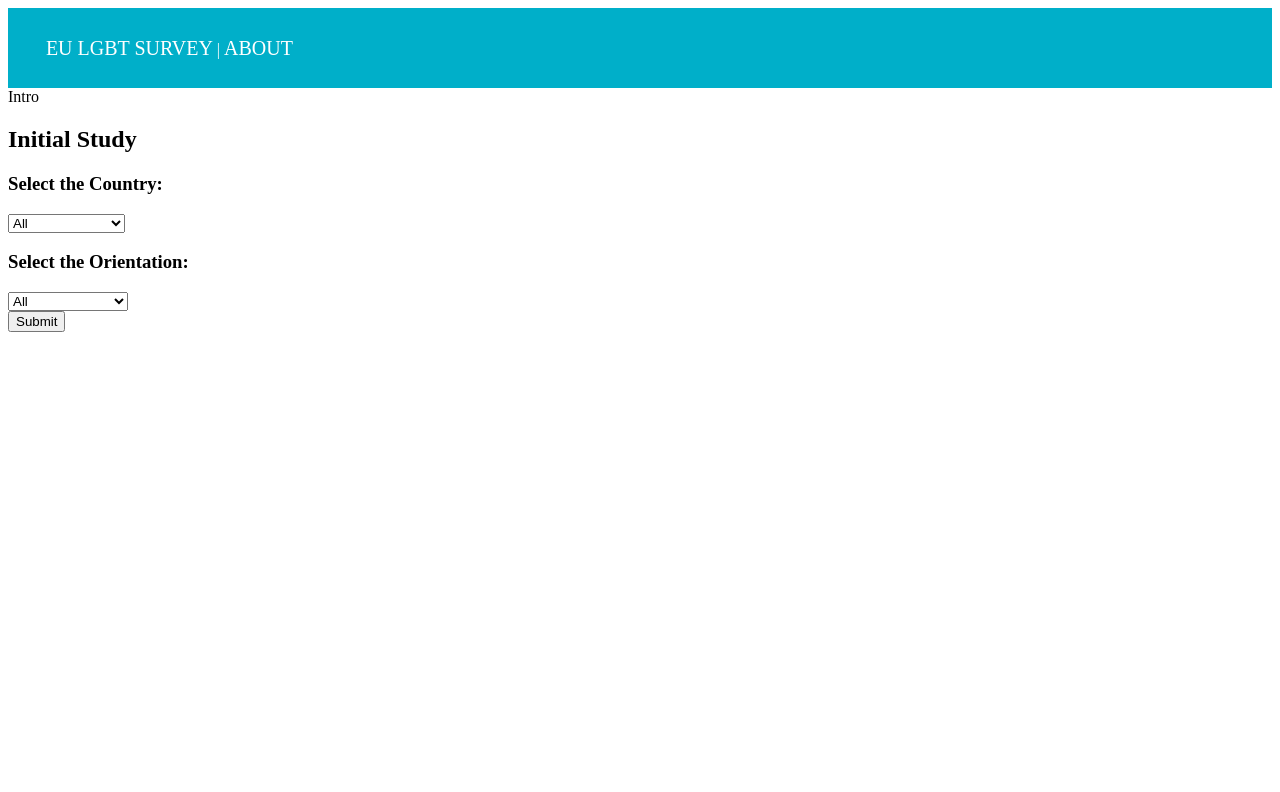
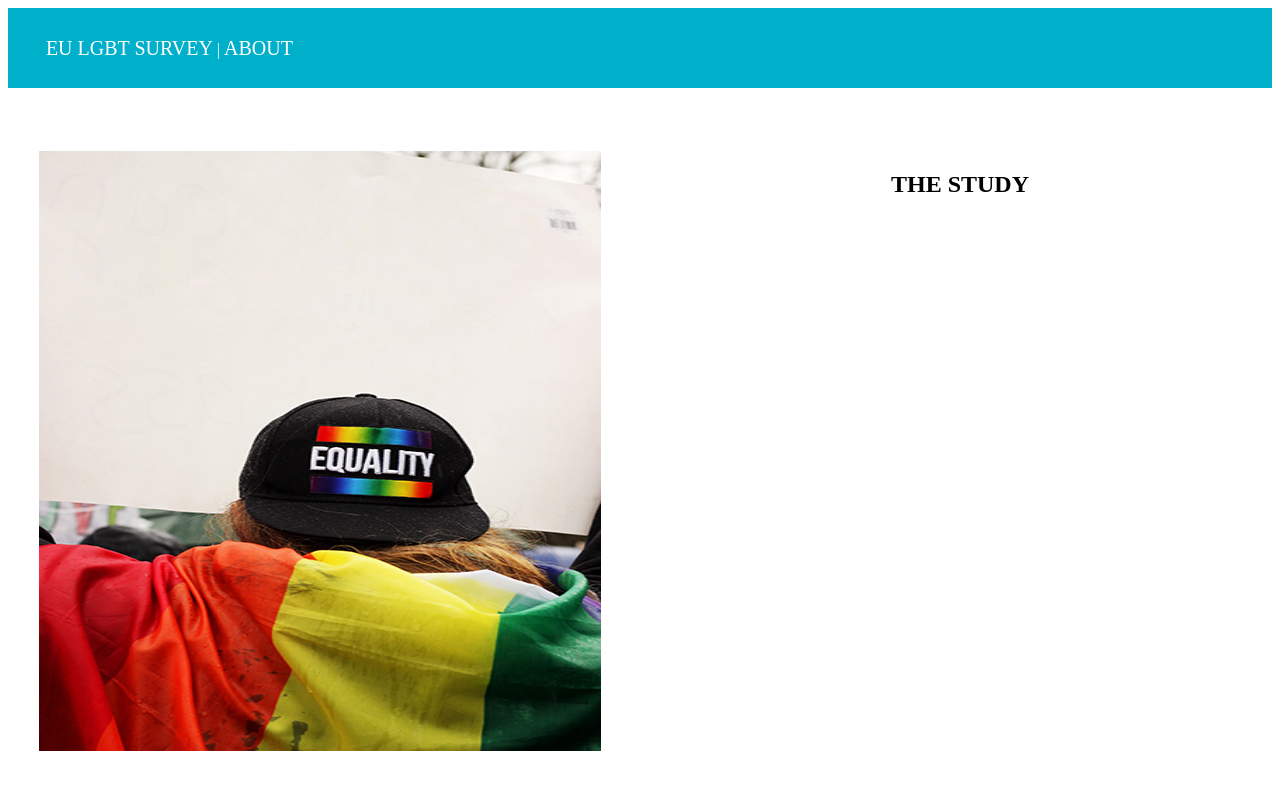
Before and after one commit to ravenusmc/eu_lgbt_survey, a Vue app in the folder client/: page / in a window 1280 px wide. Shown: the top 792 px of the page. Built offline with nearby package versions, Linux system fonts and the light colour scheme.

Commit message:
worked on intro section

```diff
--- a/client/src/components/Intro.vue
+++ b/client/src/components/Intro.vue
@@ -1,6 +1,12 @@
 <template>
   <div>
-    Intro
+    <section>
+      <div id='picDiv'>
+      </div>
+      <div>
+        <h1 class='center'>The Study</h1>
+      </div>
+    </section>
   </div>
 </template>
 
@@ -11,4 +17,28 @@ export default {
 </script>
 
 <style scoped>
+
+.center {
+  text-align: center;
+  text-transform: uppercase;
+}
+
+section {
+  display: grid;
+  grid-template-columns: 1fr 1fr;
+  grid-gap: 1em;
+  margin-top: 5%;
+  margin-bottom: 3%;
+}
+
+#picDiv {
+  margin-left: 5%;
+  margin-right: 5%;
+  background-image: url('../assets/img/picOne.jpg');
+  background-size: 100% 100%;
+  background-position: center;
+  background-repeat: no-repeat;
+  height: 600px;
+}
+
 </style>
```
Also changed, not shown: client/src/assets/img/picOne.jpg (added), 1 other file (tests, documents, lock files or other folders).
